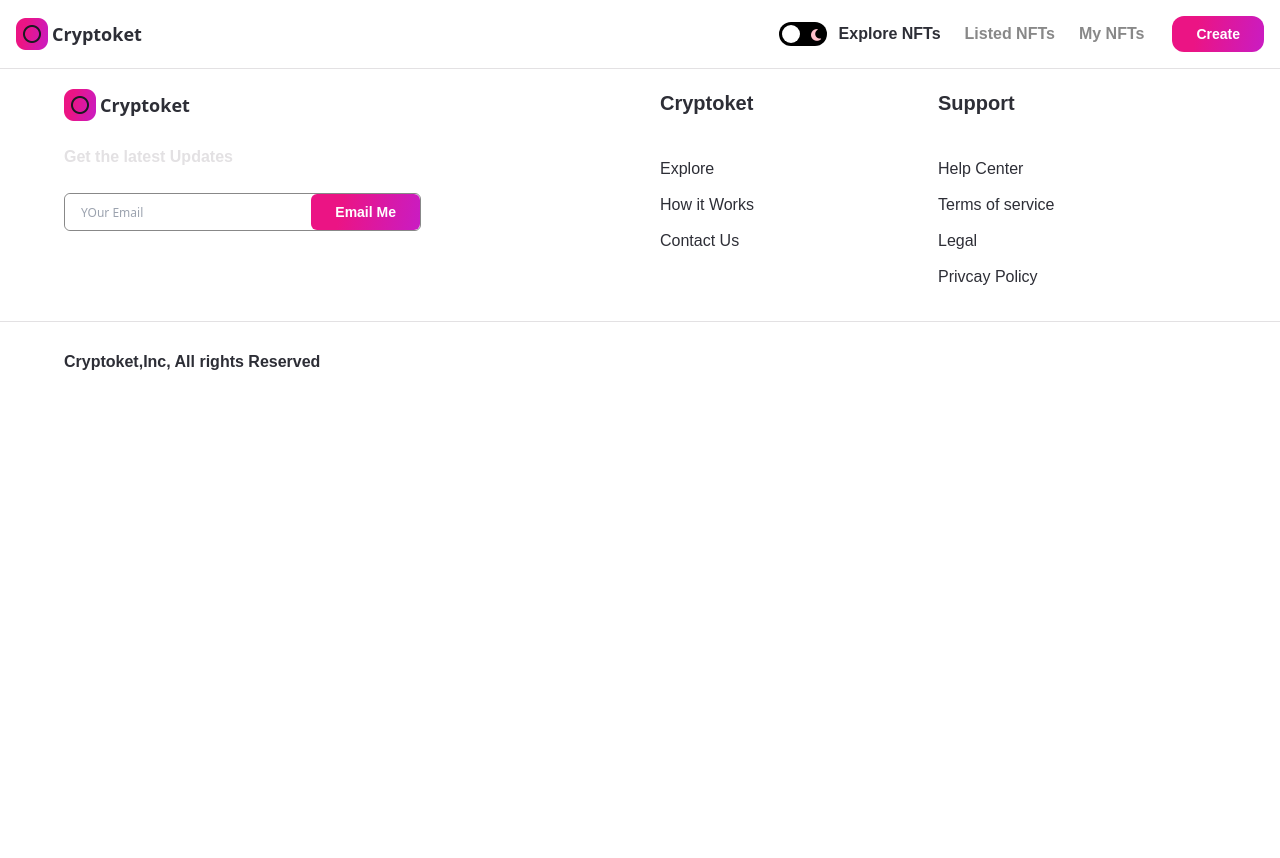
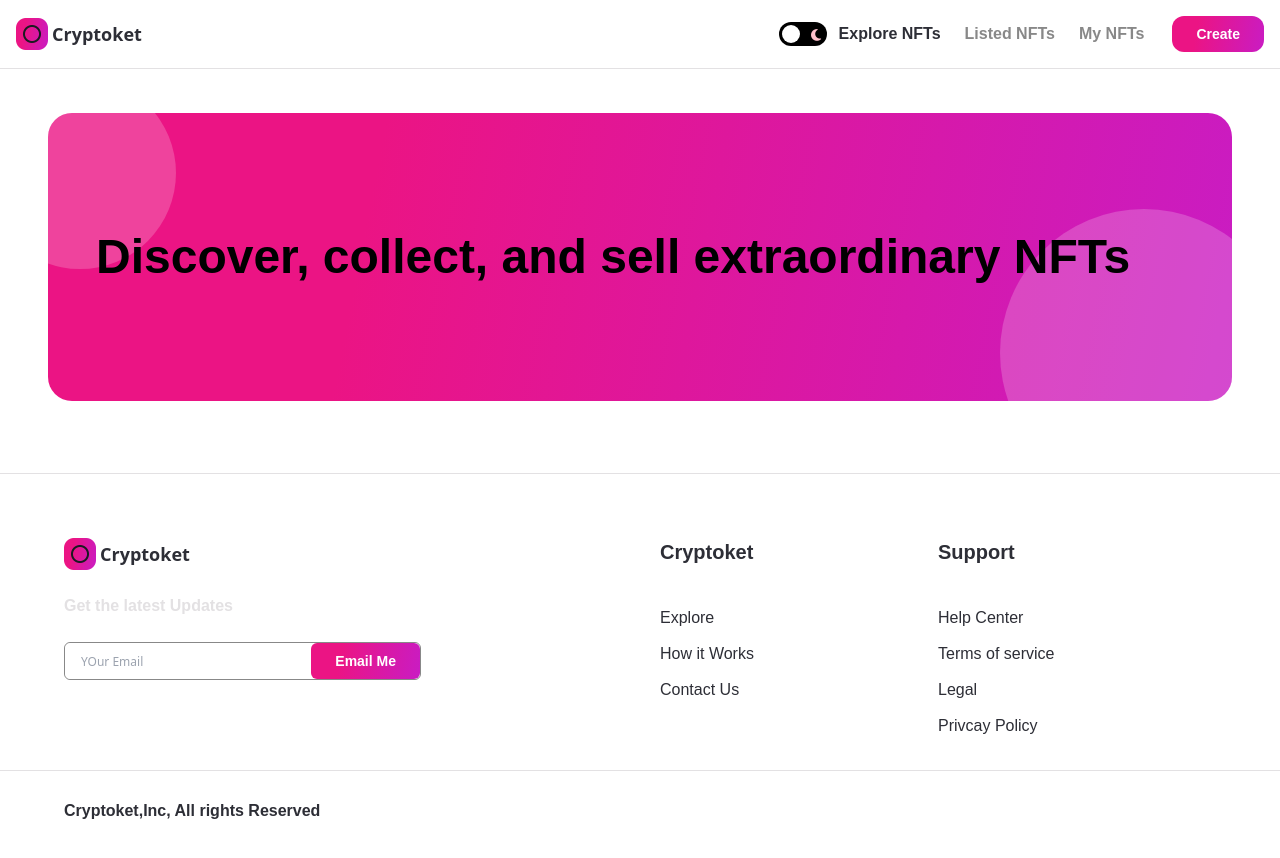
Before and after one commit to aksh-ay06/nft-marketplace, a Next.js app: page / in a window 1280 px wide. Shown: the top 858 px of the page. Before the commit the page ends 800 px from the top, so only its background shows below. Built offline with nearby package versions, Linux system fonts and the light colour scheme.

Commit message:
Add banner to the Homepage

```diff
--- /dev/null
+++ b/components/Banner.jsx
@@ -0,0 +1,15 @@
+import React from 'react'
+
+const Banner = ({parentStyles,childStyles,name}) => {
+  return (
+    <div className={`relative w-full flex items-center z-0 overflow-hidden nft-gradient ${parentStyles}`}>
+      <p className={`font-bold text-5xl font-poppins leading-70 ${childStyles}`}>
+      {name}
+      </p>
+      <div className='absolute w-48 h-48 sm:w-32 sm:h-32 rounded-full white-bg -top-9 -left-16 -z-5'/>
+      <div className='absolute w-72 h-72 sm:w-56 sm:h-56 rounded-full white-bg -bottom-24 -right-14 -z-5'/>
+    </div>
+  )
+}
+
+export default Banner;
--- a/components/index.js
+++ b/components/index.js
@@ -1,5 +1,6 @@
 import Navbar from "./Navbar";
 import Footer from "./Footer";
 import Button from "./Button";
+import Banner from "./Banner";
 
-export {Navbar,Footer,Button};
+export {Navbar,Footer,Button,Banner};
--- a/pages/_app.js
+++ b/pages/_app.js
@@ -10,7 +10,9 @@
   <ThemeProvider attribute='class'>
     <div className='dark:bg-nft-dark bg-white min-h-screen'>
     <Navbar/>
+    <div className='pt-65'>
     <Component {...pageProps} />
+    </div>
     <Footer/>
   </div>
   <Script src='https://kit.fontawesome.com/8a40a6fca5.js' crossOrigin='anonymous'/>
--- a/pages/index.js
+++ b/pages/index.js
@@ -1,10 +1,15 @@
-import Image from 'next/image'
-import { Inter } from 'next/font/google'
+import {Banner} from '../components';
 
-const inter = Inter({ subsets: ['latin'] })
+const Home = () => (
+  <div className="flex justify-center sm:px-4 p-12">
+    <div className=" w-full minmd:w-4/5">
+      <Banner
+        name='Discover, collect, and sell extraordinary NFTs'
+        childStyles='md:text-4xl sm:text-2xl sx=text-xl text-left'
+        parentStyles='justify-start mb-6 h-72 sm:h-60 p-12 xs:p-4 xs:h-44 rounded-3xl '
+      />
+    </div>
+  </div>
+)
 
-export default function Home() {
-  return (
-    <h1>home</h1>
-  )
-}
+export default Home;
```
